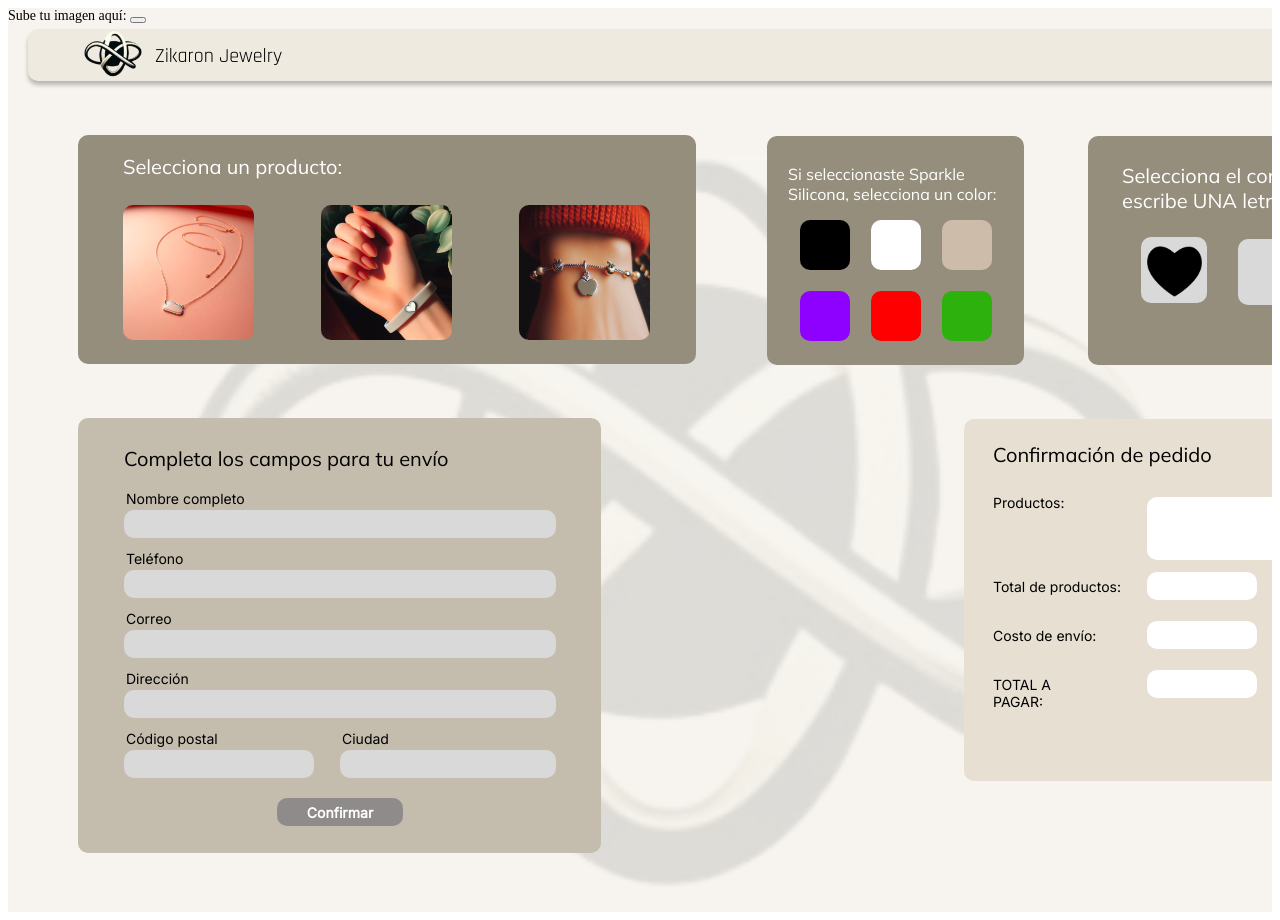
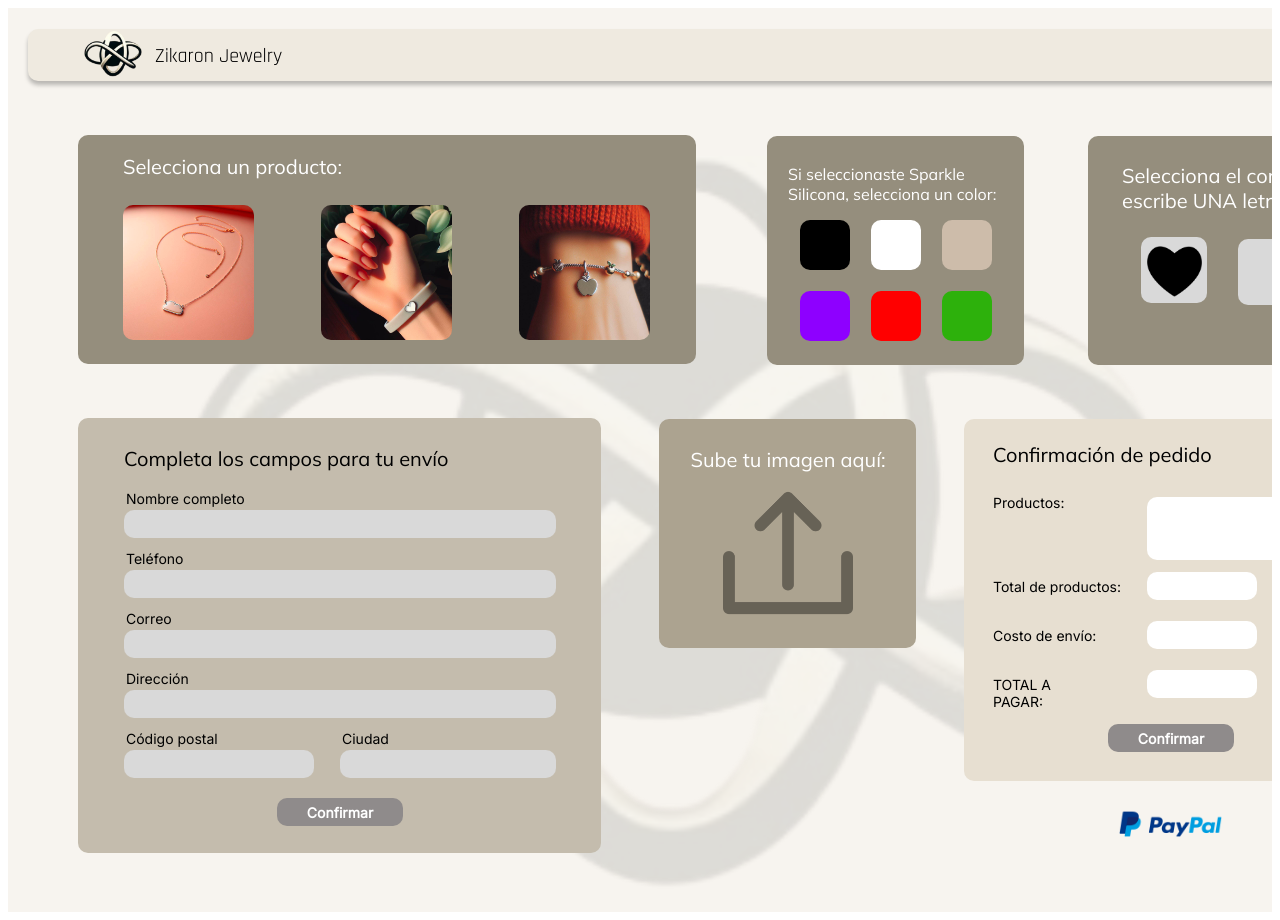
Before and after one commit to mafervm/ZikaronJewelry, a plain HTML site: page shop.html in a window 1280 px wide. Drawn offline with Linux system fonts and the light colour scheme.

Commit message:
upload shop css

```diff
--- a/css/shop.css
+++ b/css/shop.css
@@ -793,3 +793,45 @@
     border: none;
     cursor: pointer;
   }
+  .upload_datos {
+    width: 257px;
+    height: 229px;
+    background: rgba(172,163,144,1);
+    opacity: 1;
+    position: absolute;
+    top: 411px;
+    left: 651px;
+    border-top-left-radius: 10px;
+    border-top-right-radius: 10px;
+    border-bottom-left-radius: 10px;
+    border-bottom-right-radius: 10px;
+    overflow: hidden;
+  }
+
+  .imagen {
+    width: 216px;
+    color: rgba(255,255,255,1);
+    position: absolute;
+    top: 439px;
+    left: 672px;
+    font-family: Mulish;
+    font-weight: ExtraBold;
+    font-size: 20px;
+    opacity: 1;
+    text-align: center;
+  }
+  .upload {
+    width: 130px;
+    height: 130px;
+    background: url("../images/upload.png");
+    background-repeat: no-repeat;
+    background-position: center center;
+    background-size: cover;
+    opacity: 0.4;
+    position: absolute;
+    top: 480px;
+    left: 715px;
+    overflow: hidden;
+    border: none;
+    cursor: pointer;
+}
--- a/shop.html
+++ b/shop.html
@@ -80,4 +80,11 @@
             Confirmar
         </button>
 
-        <button clas
+        <button class="boton_confirmar2">
+            Confirmar
+        </button>
+
+        <button class="paypal"></button>
+    </div>
+</body>
+</html>
```
